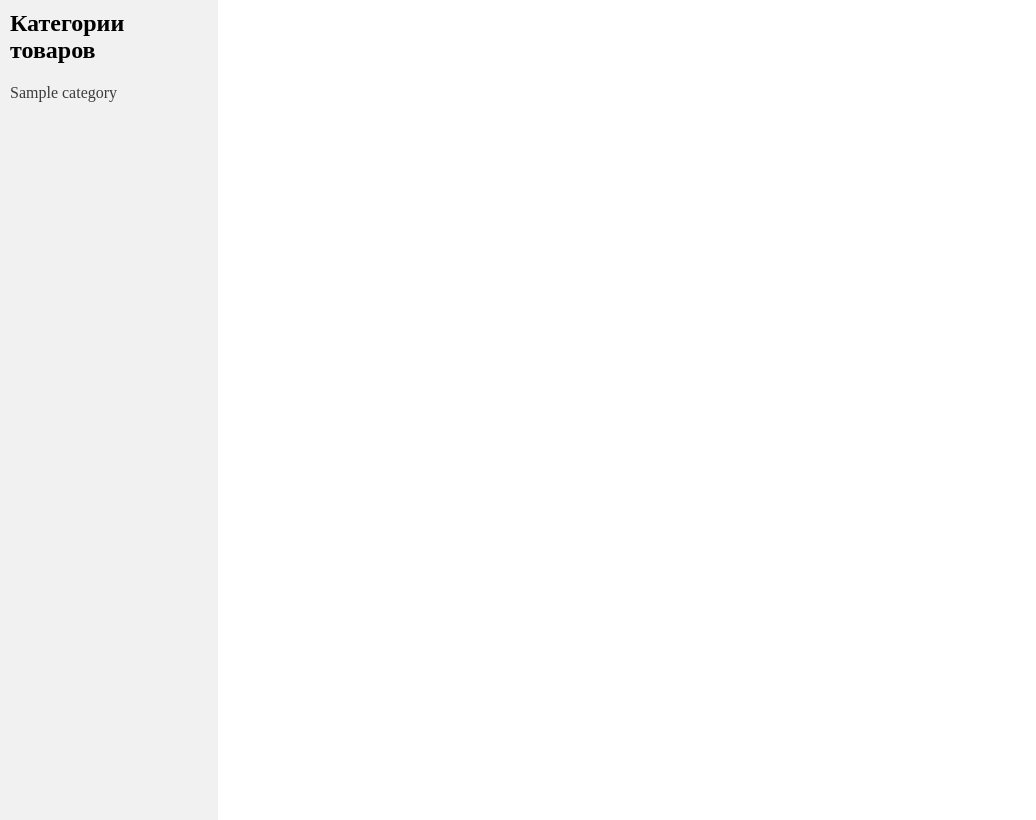
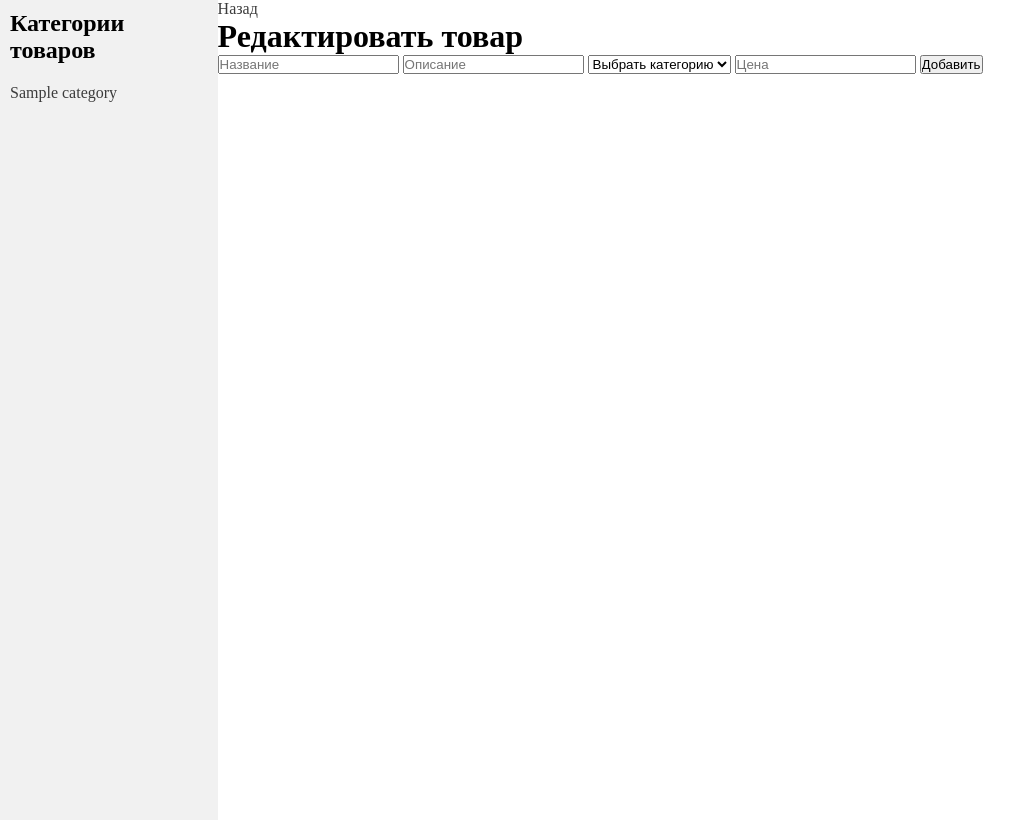
Before and after one commit to LizaYakusheva/6p, a PHP site: template templates/admin/good/edit.php in a window 1280 px wide. Shown: the whole page, without its empty margins (0-1036 px from the left). Run offline with PHP 8.4, Linux system fonts and the light colour scheme; the template is opened without the code that fills it: most values are stand-ins (such as "Sample title", 1, 10 or a date in 2020).

Commit message:
Initial commit

```diff
--- a/index.php
+++ b/index.php
@@ -36,12 +36,13 @@ $app->get('/admin/category', [AdminCategoryController::class, 'indexCategory']);
 $app->post('/admin/category', [AdminCategoryController::class, 'store']);
 $app->get('/admin/good', [AdminGoogController::class, 'indexGood']);
 $app->post('/admin/good', [AdminGoogController::class, 'store']);
+$app->get('/admin/good/{id}/edit', [AdminGoogController::class, 'edit']);
+$app->post('/admin/good/{id}/edit', [AdminGoogController::class, 'update']);
+$app->get('/good', [GoogController::class, 'index']);
 $app->get('/admin/category/{id}/edit', [AdminCategoryController::class, 'edit']);
 $app->post('/admin/category/{id}/edit', [AdminCategoryController::class, 'update']);
 $app->get('/admin/category/{id}/delete', [AdminCategoryController::class, 'delete']);
-$app->get('/good', [GoogController::class, 'index']);
 $app->get('/good/{id}', [GoogController::class, 'show']);
-
 
 $app->get('/{slug}', [CategoryController::class, 'index']);
 
--- a/templates/admin/good/edit.php
+++ b/templates/admin/good/edit.php
@@ -0,0 +1,15 @@
+
+<a href="/admin">Назад</a>
+<h1>Редактировать товар</h1>
+<form action="/admin/good" method="post">
+    <input type="text" name="name" id="name" placeholder="Название">
+    <input type="text" name="description" id="description" placeholder="Описание">
+    <select name="category_id" id="category_id">
+        <option value="">Выбрать категорию</option>
+        <?php foreach ($categories as $category): ?>
+            <option value="<?=$category['id']?>"><?=$category['name']?></option>
+        <?php endforeach;?>
+    </select>
+    <input type="number" name="price" id="price" placeholder="Цена">
+    <input type="submit" value="Добавить">
+</form>
```
Also changed, not shown: src/Controllers/Admin/AdminGoogController.php (+22 -5 lines).
